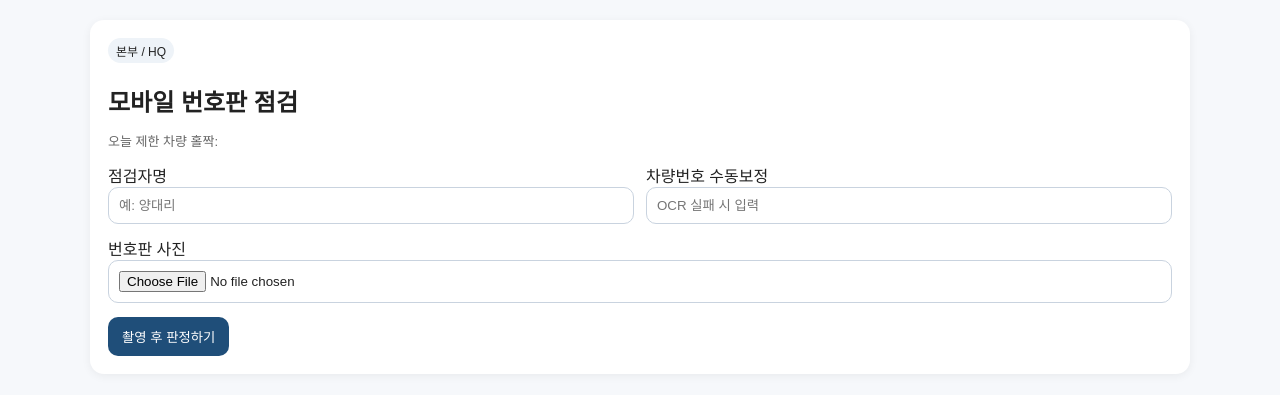
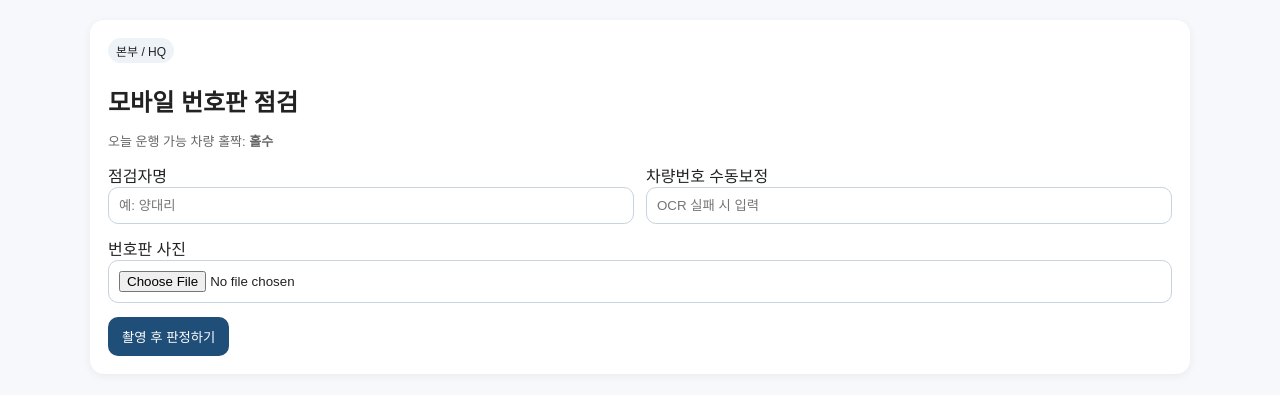
Before and after one commit to doolybooster-gif/-, a FastAPI app: page /branch/HQ in a window 1280 px wide. Shown: the part 56-451 px from the top of the page. Run offline with FastAPI, Linux system fonts and the light colour scheme; data comes from the database, SQL or seed files in the repository.

Commit message:
Update scan.html

```diff
--- a/templates/scan.html
+++ b/templates/scan.html
@@ -4,7 +4,7 @@
 <div class="card">
   <div class="badge">{{ branch.name }} / {{ branch.code }}</div>
   <h2 style="margin-bottom:6px;">모바일 번호판 점검</h2>
-  <p class="muted">오늘 제한 차량 홀짝: <strong>{{ restricted_parity }}</strong></p>
+  <p class="muted">오늘 운행 가능 차량 홀짝: <strong>{{ allowed_parity }}</strong></p>
 
   <form id="scanForm" enctype="multipart/form-data">
     <input type="hidden" name="branch_code" value="{{ branch.code }}">
```
